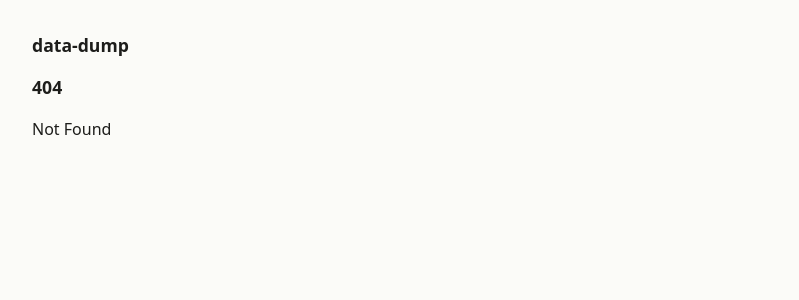
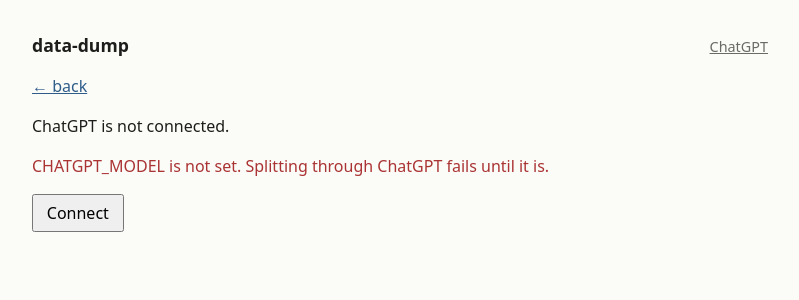
Before and after one commit to sakompella/data-dump, a SvelteKit app: page /connect in a window 1280 px wide. Before the commit this address had no page. Shown: the top 300 px of the page, without its empty margins (240-1039 px from the left). Built offline with nearby package versions, Linux system fonts and the light colour scheme.

Commit message:
Add /connect page for Sign in with ChatGPT

```diff
--- a/src/app.css
+++ b/src/app.css
@@ -24,9 +24,20 @@
 	color: var(--accent);
 }
 
+header.site {
+	display: flex;
+	justify-content: space-between;
+	align-items: baseline;
+	margin-bottom: 1rem;
+}
+
+header.site > a {
+	font-size: 0.9rem;
+}
+
 h1 {
 	font-size: 1.1rem;
-	margin: 0 0 1rem;
+	margin: 0;
 }
 
 h1 a {
--- /dev/null
+++ b/src/routes/+layout.server.ts
@@ -0,0 +1,6 @@
+import { chatgpt } from '$lib/server/app';
+import type { LayoutServerLoad } from './$types';
+
+export const load: LayoutServerLoad = async ({ url }) => ({
+	chatgpt: url.pathname === '/login' ? null : await chatgpt().status()
+});
--- a/src/routes/+layout.svelte
+++ b/src/routes/+layout.svelte
@@ -2,7 +2,7 @@
 	import '../app.css';
 	import favicon from '$lib/assets/favicon.svg';
 
-	let { children } = $props();
+	let { children, data } = $props();
 </script>
 
 <svelte:head>
@@ -10,6 +10,13 @@
 </svelte:head>
 
 <main>
-	<h1><a href="/">data-dump</a></h1>
+	<header class="site">
+		<h1><a href="/">data-dump</a></h1>
+		{#if data.chatgpt === 'needs-reconnect'}
+			<a class="failed" href="/connect">reconnect ChatGPT</a>
+		{:else if data.chatgpt}
+			<a class="meta" href="/connect">ChatGPT</a>
+		{/if}
+	</header>
 	{@render children()}
 </main>
--- /dev/null
+++ b/src/routes/connect/+page.server.ts
@@ -0,0 +1,33 @@
+import { env } from '$env/dynamic/private';
+import { fail, redirect } from '@sveltejs/kit';
+import { chatgpt } from '$lib/server/app';
+import type { Actions, PageServerLoad } from './$types';
+
+export const load: PageServerLoad = async () => {
+	const auth = chatgpt();
+	const status = await auth.status();
+	return {
+		status,
+		signInUrl: (await auth.pendingLogin())?.toString() ?? null,
+		redirectUri: auth.redirectUri,
+		modelMissing: !env.CHATGPT_MODEL
+	};
+};
+
+export const actions = {
+	start: async () => {
+		await chatgpt().startLogin();
+		redirect(303, '/connect');
+	},
+	complete: async ({ request }) => {
+		const address = (await request.formData()).get('address');
+		if (typeof address !== 'string') return fail(400, { error: 'Paste the full address.' });
+		const result = await chatgpt().completeLogin(address);
+		if (!result.ok) return fail(400, { error: result.error });
+		redirect(303, '/connect');
+	},
+	disconnect: async () => {
+		await chatgpt().disconnect();
+		redirect(303, '/connect');
+	}
+} satisfies Actions;
--- /dev/null
+++ b/src/routes/connect/+page.svelte
@@ -0,0 +1,47 @@
+<script lang="ts">
+	let { data, form } = $props();
+
+	const STATUS_TEXT = {
+		connected: 'ChatGPT is connected. Rambles are split through it.',
+		'not-connected': 'ChatGPT is not connected.',
+		'needs-reconnect': 'ChatGPT needs to be reconnected. Rambles wait until it is.'
+	} as const;
+</script>
+
+<svelte:head><title>ChatGPT · data-dump</title></svelte:head>
+
+<p><a href="/">← back</a></p>
+
+<p class:failed={data.status === 'needs-reconnect'}>{STATUS_TEXT[data.status]}</p>
+{#if data.modelMissing}
+	<p class="error">CHATGPT_MODEL is not set. Splitting through ChatGPT fails until it is.</p>
+{/if}
+
+{#if data.signInUrl}
+	<form method="POST" action="?/complete" class="edit">
+		<p>
+			1. <a href={data.signInUrl} target="_blank" rel="noopener noreferrer">Sign in with ChatGPT</a>
+			(opens in a new tab).
+		</p>
+		<label>
+			2. After signing in, the browser lands on a page that does not load. Copy that page's full
+			address and paste it here.
+			<input name="address" placeholder={data.redirectUri} autocomplete="off" required />
+		</label>
+		<button>Connect</button>
+		{#if form?.error}<p class="error">{form.error}</p>{/if}
+	</form>
+	<form method="POST" action="?/start">
+		<button>Start again</button>
+	</form>
+{:else}
+	<form method="POST" action="?/start">
+		<button>{data.status === 'not-connected' ? 'Connect' : 'Connect again'}</button>
+	</form>
+{/if}
+
+{#if data.status !== 'not-connected'}
+	<form method="POST" action="?/disconnect">
+		<button class="danger">Disconnect</button>
+	</form>
+{/if}
```
Also changed, not shown: 1 other file (tests, documents, lock files or other folders).
